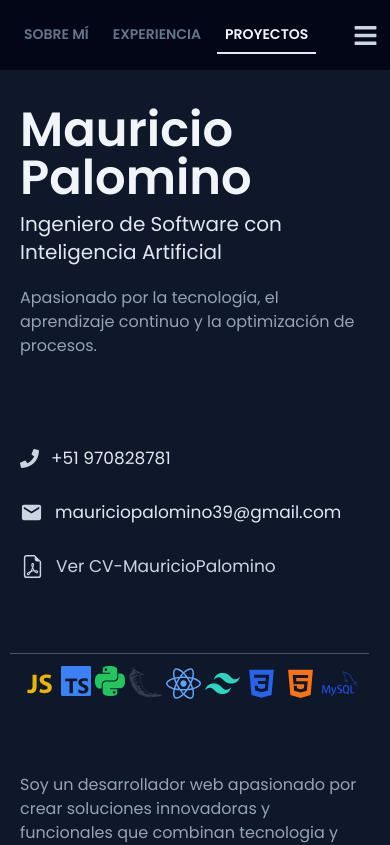
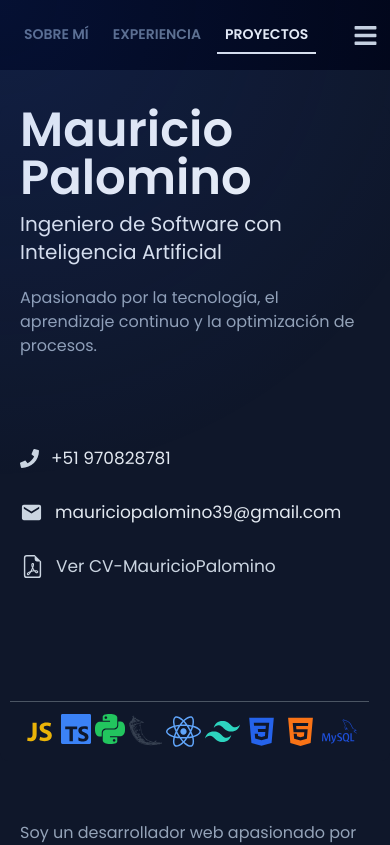
Before and after one commit to M4UR1CIO/Portafolio, a React (Vite) app: page / in a window 390 px wide. Shown: the top 845 px of the page. Built offline with nearby package versions, Linux system fonts and the light colour scheme.

Commit message:
Mejora de proyecto

```diff
--- a/src/App.tsx
+++ b/src/App.tsx
@@ -26,6 +26,13 @@ function App() {
         className={`pt-5 md:pt-10 bg-slate-900 min-h-screen flex justify-center overflow-hidden relative`}
         onMouseMove={handleMouseMove}
       >
+        {/* Efecto de iluminación en la esquina superior izquierda */}
+        <div
+          className="lg:hidden pointer-events-none fixed inset-0 z-50 transition duration-300"
+          style={{
+            background: "radial-gradient(600px circle at 0px 0px, rgba(29, 78, 216, 0.15), transparent 80%)"
+          }}
+        ></div>
         <div className={`grid grid-cols-1 lg:grid-cols-2 gap-4 w-full max-w-[1200px]`}>
 
 
--- a/src/components/PrimerColumna.tsx
+++ b/src/components/PrimerColumna.tsx
@@ -53,7 +53,7 @@ export default function PrimerColumna() {
                 </div>
             </div>
 
-            <div className='flex justify-center mt-16 md:mt-15 lg:mt-0 md:mb-16 lg:mb-0'>
+            <div className='flex justify-center mt-28 md:mt-15 lg:mt-0 md:mb-12 lg:mb-0'>
                 <ul className='flex gap-x-1 md:gap-x-4 justify-center p-3 border-t border-gray-600'>
                     <li
                         onClick={() => window.open('https://developer.mozilla.org/en-US/docs/Web/JavaScript', '_blank')}
```
